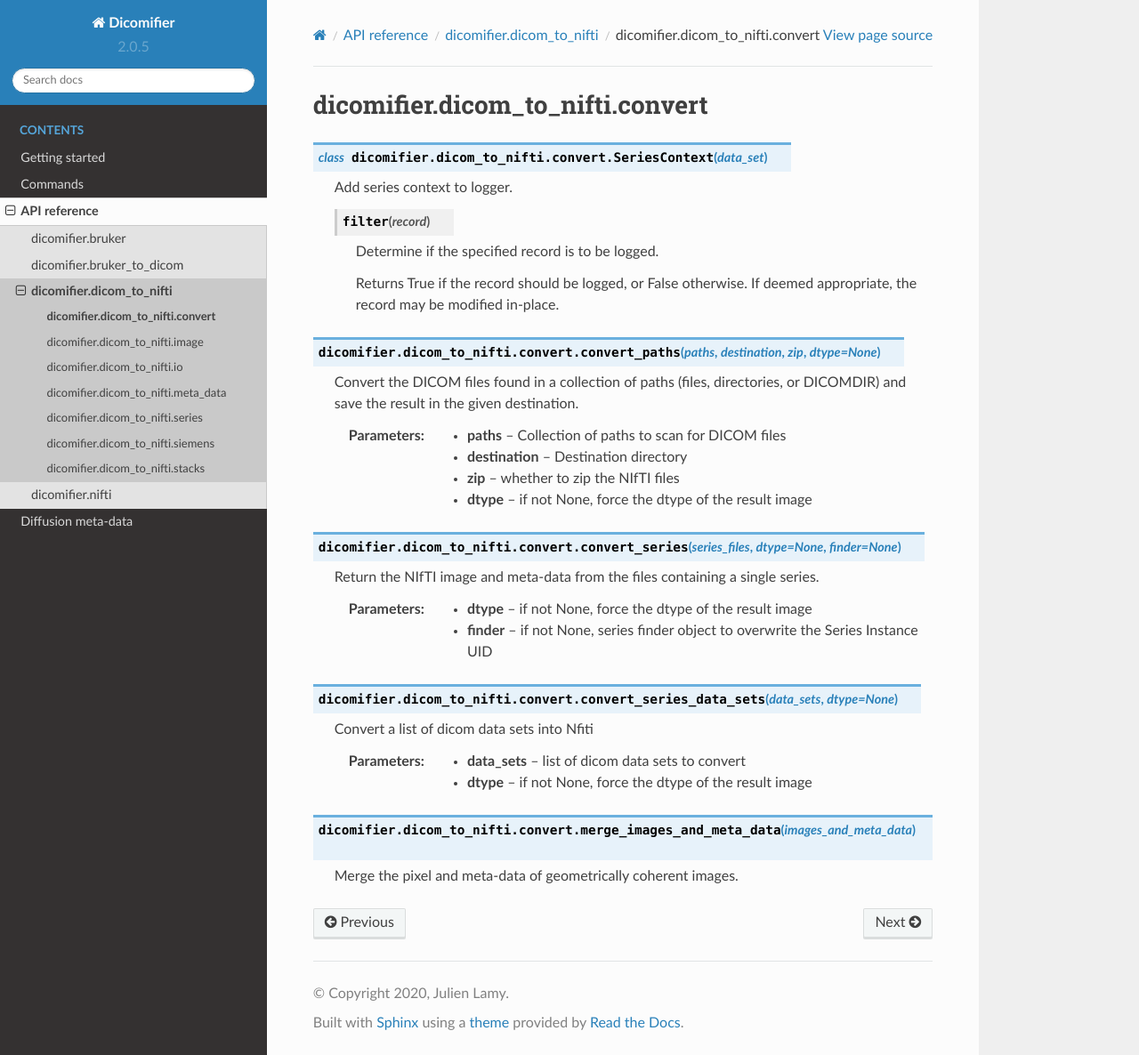
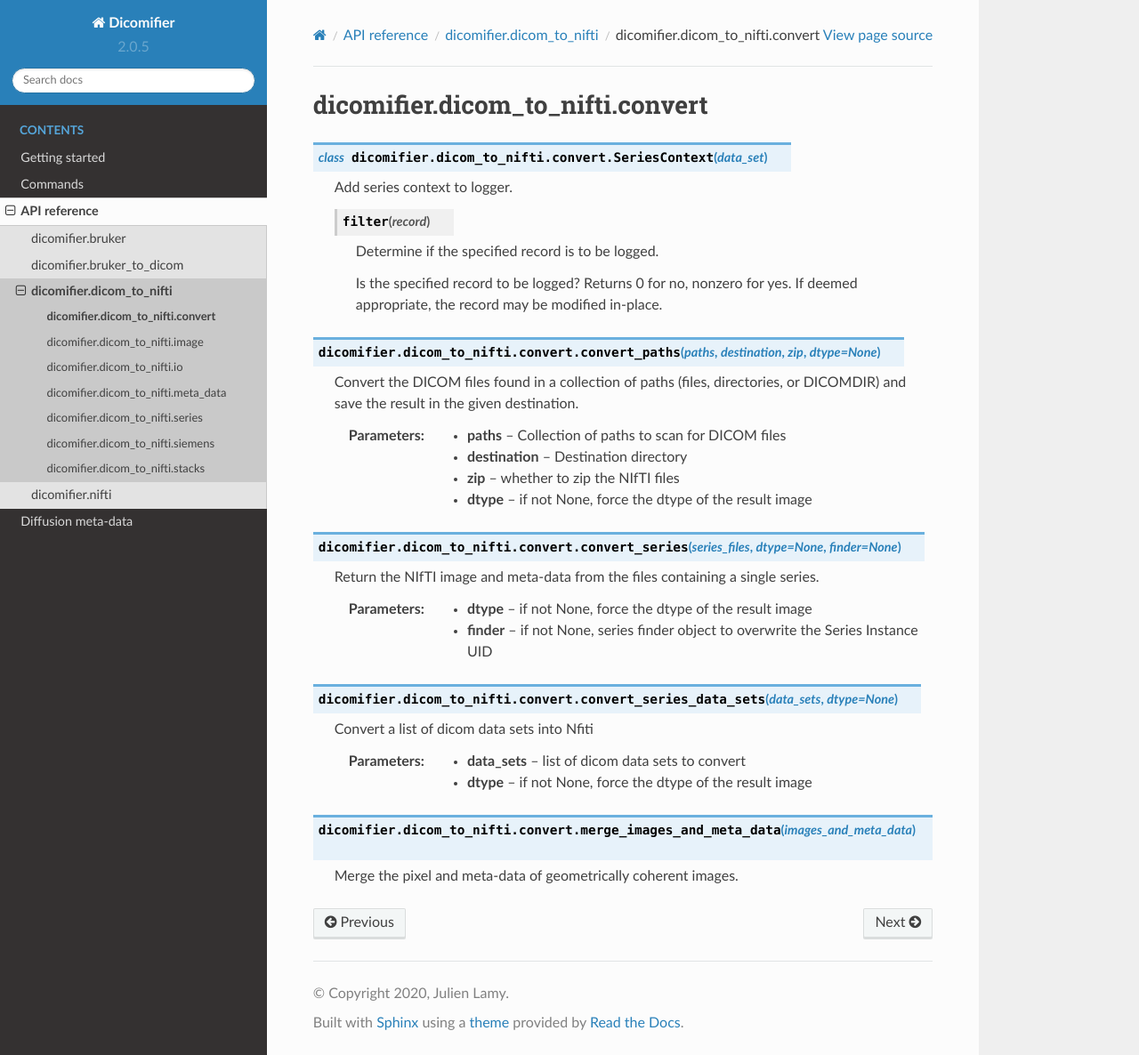
Before and after one commit to lamyj/dicomifier, a Sphinx documentation site: the page built from docs/api_reference/dicom_to_nifti/convert.rst, in a window 1280 px wide and 1186 px high. Shown: the whole window at 89% size. Built offline with Sphinx 7.4.7 and the Read the Docs theme 2.0.0, drawn with Linux system fonts in a browser that asks for light colours.

Commit message:
Update doc

```diff
--- a/docs/api_reference/bruker_to_dicom/convert.rst
+++ b/docs/api_reference/bruker_to_dicom/convert.rst
@@ -17,8 +17,8 @@ dicomifier.bruker_to_dicom.convert
 
       Determine if the specified record is to be logged.
 
-      Returns True if the record should be logged, or False otherwise.
-      If deemed appropriate, the record may be modified in-place.
+      Is the specified record to be logged? Returns 0 for no, nonzero for
+      yes. If deemed appropriate, the record may be modified in-place.
 
 
 .. py:function:: convert_directory(source, dicomdir, multiframe, writer)
--- a/docs/api_reference/dicom_to_nifti/convert.rst
+++ b/docs/api_reference/dicom_to_nifti/convert.rst
@@ -17,8 +17,8 @@ dicomifier.dicom_to_nifti.convert
 
       Determine if the specified record is to be logged.
 
-      Returns True if the record should be logged, or False otherwise.
-      If deemed appropriate, the record may be modified in-place.
+      Is the specified record to be logged? Returns 0 for no, nonzero for
+      yes. If deemed appropriate, the record may be modified in-place.
 
 
 .. py:function:: convert_paths(paths, destination, zip, dtype=None)
--- a/docs/api_reference/dicom_to_nifti/io.rst
+++ b/docs/api_reference/dicom_to_nifti/io.rst
@@ -26,7 +26,7 @@ dicomifier.dicom_to_nifti.io
    the NIfTI meta-data.
 
 
-.. py:function:: write_nifti(nifti_data, destination, zip)
+.. py:function:: write_nifti(nifti_data, destination, zip, series_directory=None)
    :module: dicomifier.dicom_to_nifti.io
 
    Write the NIfTI image and meta-data in the given destination.
@@ -34,3 +34,5 @@ dicomifier.dicom_to_nifti.io
    :param nifti_data: Pair of NIfTI image and meta-data
    :param destination: Destination directory
    :param zip: whether to zip the NIfTI files
+   :param series_directory: if provided, override the automated
+       series-based output directory name
--- a/docs/commands/index.rst
+++ b/docs/commands/index.rst
@@ -17,6 +17,7 @@ To list all available commands, run ``dicomifier --help``; to get help about a s
    :titlesonly:
 
    list.rst
+   search.rst
    to-dicom.rst
    to-nifti.rst
    diffusion-scheme.rst
--- a/docs/generate_doc.py
+++ b/docs/generate_doc.py
@@ -43,7 +43,7 @@ class Autodocumenter(object):
         DocumenterClass = self.app.registry.documenters[object_type]
 
         options = (
-            {"members": True, "undoc-members": True}
+            {"members": None, "undoc-members": None}
             if object_type in ["class", "module"] else {})
         options = sphinx.ext.autodoc.directive.process_documenter_options(
             DocumenterClass, self.environment.config, options)
```
Also changed, not shown: docs/commands/search.rst (added, +32 -0 lines), 1 other file.
